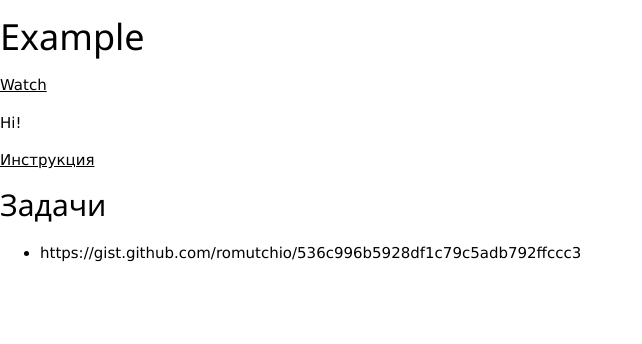
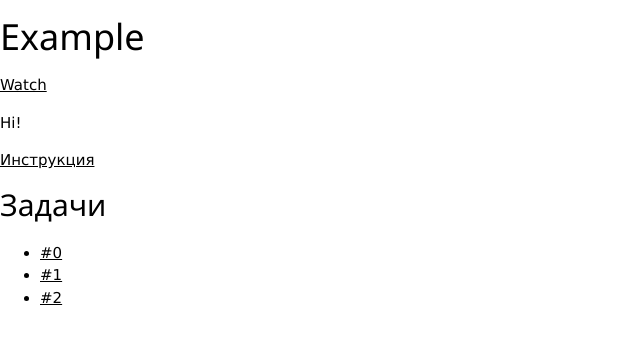
Before and after one commit to FunFunFine/lingua_fronta, a plain HTML site: page index.html in a window 1280 px wide. Shown: the whole page, without its empty margins (0-642 px from the left). Drawn offline with nearby package versions, Linux system fonts and the light colour scheme.

Commit message:
Update index.html

```diff
--- a/index.html
+++ b/index.html
@@ -14,7 +14,9 @@
 
         <h2>Задачи </h2>
         <ul>
-        <li>https://gist.github.com/romutchio/536c996b5928df1c79c5adb792ffccc3</li>
+            <li><a href="https://gist.github.com/romutchio/536c996b5928df1c79c5adb792ffccc3">#0</a></li>
+            <li><a href="https://codepen.io/romutchio/pen/WNRzmoV"> #1 </a></li>
+            <li><a href="https://codepen.io/romutchio/pen/oNBqVaM?editors=1100"</a> #2</li>
         </ul>
     </body>
 </html>
```
